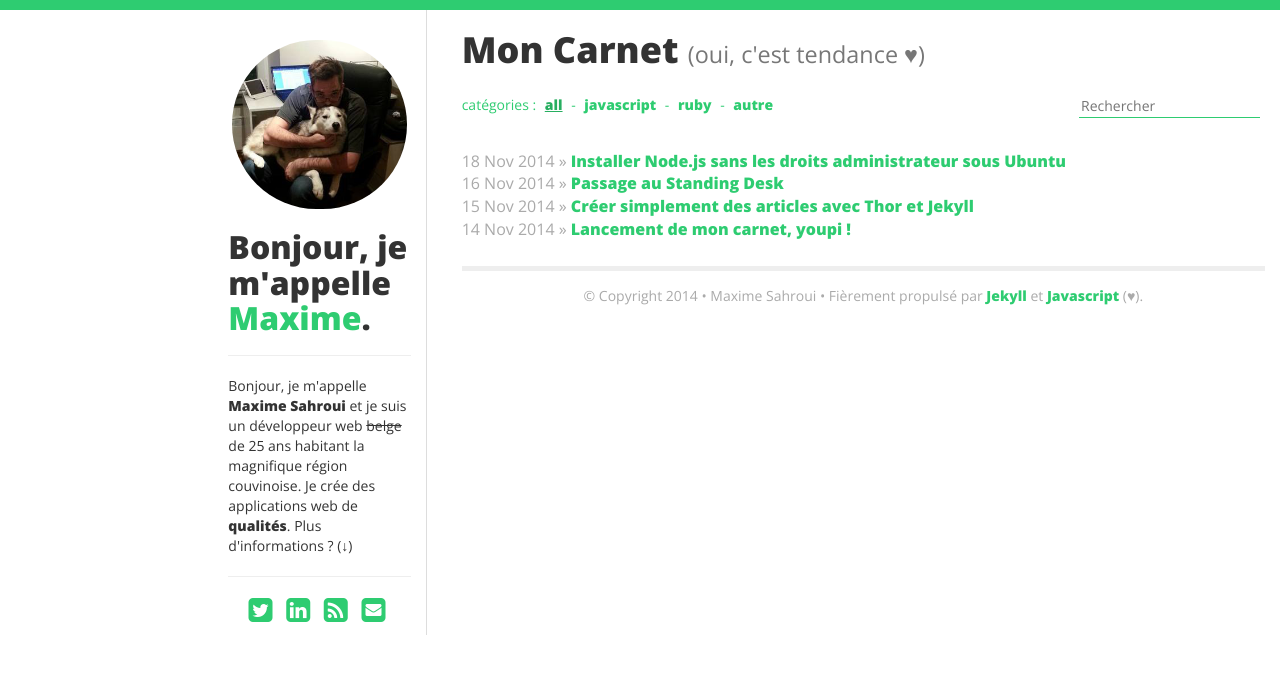
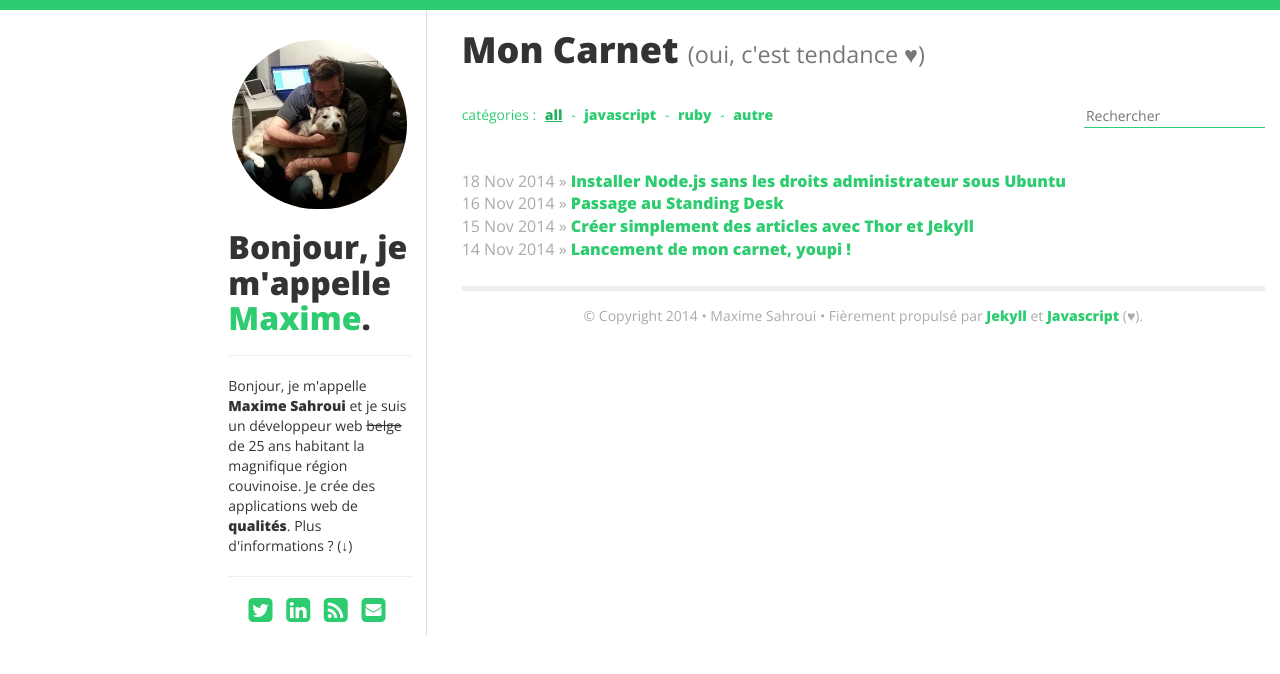
Before and after one commit to maximeshr/maximeshr.github.io, a Jekyll site: the page built from index.html, in a window 1280 px wide. Shown: the top 674 px of the page. Built offline with Jekyll 4.4.1, drawn with Linux system fonts in a browser that asks for light colours; nearby versions of some CDN libraries.

Commit message:
Fixing some CSS.

```diff
--- a/css/main.css
+++ b/css/main.css
@@ -53,10 +53,13 @@ a:hover {
   font-size: 1em;
 }
 
+.filter-menu {
+  margin-top: 35px;
+}
+
 #filters {
   color: #2ecc71;
   margin-left: 0;
-  margin-top: 25px;
 }
 
 #filters:before {
--- a/index.html
+++ b/index.html
@@ -6,15 +6,19 @@ layout: default
 
   <h1 class="page-heading">Mon Carnet <small>(oui, c'est tendance &hearts;)</small></h1>
 
-  <ul id="filters" class="list-inline">
-    <li><a href="#" data-filter="*" class="is-checked">all</a></li>
-    - <li><a href="#" data-filter=".javascript">javascript</a></li>
-    - <li><a href="#" data-filter=".ruby">ruby</a></li>
-    - <li><a href="#" data-filter=".autre">autre</a></li>
-    <li class="pull-right">
+  <div class="row filter-menu">
+    <div class="col-md-6">
+      <ul id="filters" class="list-inline">
+        <li><a href="#" data-filter="*" class="is-checked">all</a></li>
+        - <li><a href="#" data-filter=".javascript">javascript</a></li>
+        - <li><a href="#" data-filter=".ruby">ruby</a></li>
+        - <li><a href="#" data-filter=".autre">autre</a></li>
+      </ul>
+    </div>
+    <div class="col-md-6 text-right">
       <input type="text" id="quicksearch" placeholder="Rechercher" />
-    </li>
-  </ul>
+    </div>
+  </div>
 
   <ul class="posts list-unstyled isotope">
     {% for post in site.posts %}
```
Also changed, not shown: 3 other files.
